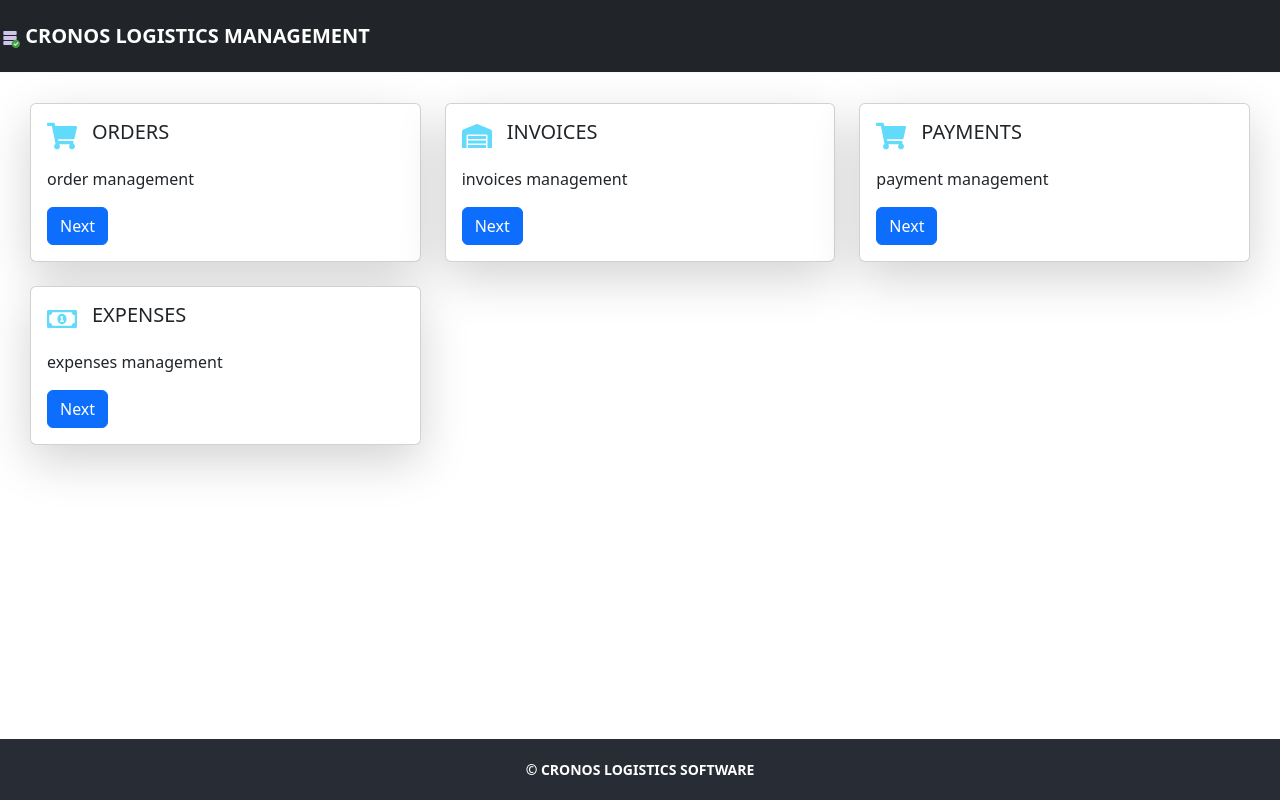
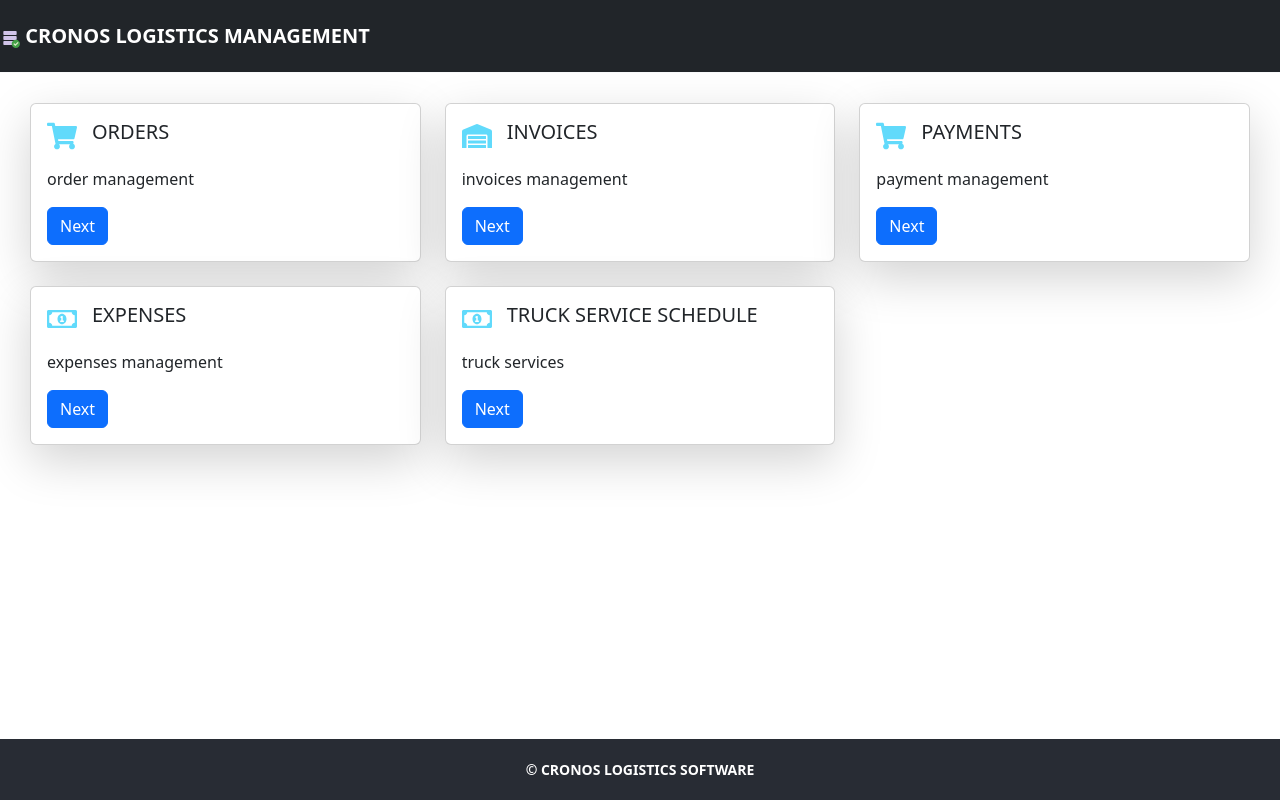
Before and after one commit to tynoerm/cronoslogistics, a React (Create React App) app in the folder frontend/: page / in a window 1280 px wide. Built offline with nearby package versions, Linux system fonts and the light colour scheme.

Commit message:
Add files via upload

```diff
--- a/frontend/src/Dashboard.js
+++ b/frontend/src/Dashboard.js
@@ -72,6 +72,22 @@ const Dashboard = () => {
           </div>
 
 
+           {/* Expenses Module Card */}
+           <div className="col">
+            <div className="card shadow-lg rounded">
+              <div className="card-body">
+                <div style={styles.cardHeader}>
+                  <FaRegMoneyBillAlt style={styles.icon} />
+                  <h5 className="card-title">TRUCK SERVICE SCHEDULE</h5>
+                </div>
+                <p className="card-text">truck services</p>
+                <Link to="/Expenses" className="btn btn-primary">Next</Link>
+              </div>
+            </div>
+          </div>
+
+
+
         </div>
       </div>
 
```
